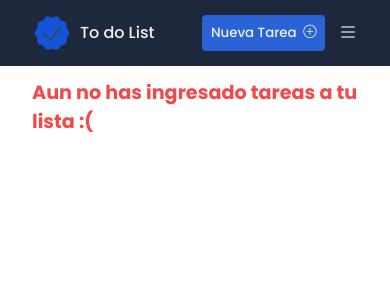
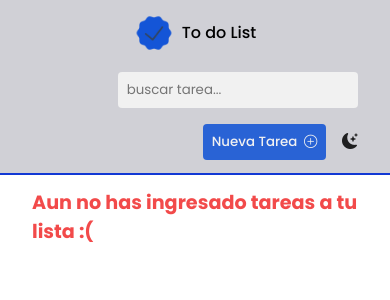
Before and after one commit to JoaquinRodriguez04/task-list-react, a React (Vite) app: page / in a window 390 px wide. Shown: the top 300 px of the page. Built offline with nearby package versions, Linux system fonts and the light colour scheme.

Commit message:
se modifico la aplicacion

```diff
--- a/src/App.css
+++ b/src/App.css
@@ -10,9 +10,15 @@
 .app{
     display: flex;
     flex-direction: column;
+    min-height: 100vh;
+}
+
+.appModeDark{
+    background-color: #111;
 }
 
 button{
     border: none;
     background-color: transparent;
+    color: #fff;
 }
--- a/src/App.jsx
+++ b/src/App.jsx
@@ -8,6 +8,7 @@ function App() {
   const [tasks, setTasks] = useState([]);
   const [currentTasks, setCurrentTasks] = useState([]);
   const [searchString, setSearhString] = useState('');
+  const [modeDark, setModeDark] = useState(false);
 
   // funcion que agrega las tareas al estado tarea, y hacemos un spread(...) del array de tareas y le agregamos la tarea que traemos como parametro
   const addTasks = (task) =>{
@@ -30,12 +31,18 @@ function App() {
     setCurrentTasks(tasks.filter((task) => task.title.toLowerCase().includes(searchString.toLowerCase())));
   }, [searchString, tasks]);
 
+  const handleModeDark = () => {
+    setModeDark(!modeDark);
+  }
+
   return (
-    <section className='app'>
+    <section className={`app ${modeDark && 'appModeDark'}`}>
       <TaskNavbar
         addTasks={addTasks}
         searchString={searchString}
         handleChangeFilter={handleChangeFilter}
+        handleModeDark={handleModeDark}
+        modeDark={modeDark}
       />
       <TaskList currentTasks={currentTasks} deleteTask={deleteTask}/>
     </section>
--- a/src/boys.js
+++ /dev/null
@@ -1,33 +0,0 @@
-const chicos = [
-    {
-        name: "Facundo Tabares",
-        description: "Tarea: Funcioanlidad",
-        image: "https://images.pexels.com/photos/1666021/pexels-photo-1666021.jpeg?auto=compress&cs=tinysrgb&w=1260&h=750&dpr=1",
-    },
-
-    {
-        name: "Agustin Montiani",
-        description: "Tarea: Footer ",
-        image: "https://images.pexels.com/photos/1486974/pexels-photo-1486974.jpeg?auto=compress&cs=tinysrgb&w=1260&h=750&dpr=1",
-    },
-
-    {
-        name: "Valentino Cuchi Zanini",
-        description: "Tarea: Sidebar ",
-        image: "https://images.pexels.com/photos/9784200/pexels-photo-9784200.jpeg?auto=compress&cs=tinysrgb&w=1260&h=750&dpr=1",
-    },
-
-    {
-        name: "Ivan Sortino",
-        description: "Tarea: TaskList",
-        image: "https://images.pexels.com/photos/1743165/pexels-photo-1743165.jpeg?auto=compress&cs=tinysrgb&w=1260&h=750&dpr=1",
-    },
-
-    {
-        name: "Joaquin Rodriguez",
-        description: "Tarea: Estilos",
-        image: "https://avatars.githubusercontent.com/u/129023099?v=4",
-    },
-]
-
-export default chicos;
--- a/src/components/TaskForm/TaskForm.css
+++ b/src/components/TaskForm/TaskForm.css
@@ -31,6 +31,11 @@
   width: 35em;
 }
 
+.modalModeDark{
+  background-color: #141313;
+  color: var(--clr-white);
+}
+
 .modalTop {
   display: flex;
   align-items: center;
@@ -42,7 +47,12 @@
   padding: .3em .5em;
   border: none;
   background-color: transparent;
+  color: #111;
   border-radius: var(--border-radius);
+}
+
+.btnCloseModalModeDark{
+  color: var(--bg-white);
 }
 
 .btnCloseModal:hover {
@@ -87,6 +97,18 @@
 
 :is(.input, .textarea):focus {
   background-color: #123071e5;
+}
+
+:is(.inputModeDark, .textareaModeDark){
+  background-color: #2c39565e;
+}
+
+:is(.inputModeDark, .textareaModeDark):hover{
+  background-color: #4151755e;
+}
+
+:is(.inputModeDark, .textareaModeDark):focus{
+  background-color: #5261885e;
 }
 
 .btnWrapper {
--- a/src/components/TaskForm/TaskForm.jsx
+++ b/src/components/TaskForm/TaskForm.jsx
@@ -2,7 +2,7 @@ import React, { useState } from 'react';
 import { v4 as uuidv4 } from 'uuid';
 import "./TaskForm.css";
 
-const TaskForm = ({ addTasks }) => {
+const TaskForm = ({addTasks, modeDark}) => {
 
     // estado que maneja la visibilidad del modal, comienza en false para que no sea visible
     const [openModal, setOpenModal] = useState(false);
@@ -38,11 +38,11 @@ const TaskForm = ({ addTasks }) => {
                 openModal
                 &&
                 <div className='modalBackground'>
-                    <div className='modal'>
+                    <div className={`modal ${modeDark && 'modalModeDark'}`}>
                         <div className='modalTop'>
                             <h2>Agregar nueva tarea</h2>
                             <button
-                                className='btnCloseModal'
+                                className={`btnCloseModal ${modeDark && 'btnCloseModalModeDark'}`}
                                 onClick={handleCloseModal}>
                                 <i className="bi bi-x-lg"></i>
                             </button>
@@ -51,21 +51,21 @@ const TaskForm = ({ addTasks }) => {
                             onSubmit={handleSubmitTask}
                             className='formWrapper'>
                             <div className='inputWrapper'>
-                                <label htmlFor="title">Ingresa el titulo de su tarea:</label>
+                                <label htmlFor="title">Ingrese el titulo:</label>
                                 <input
                                     type="text"
                                     id='title'
                                     name='title'
                                     placeholder='ej: salir a correr 20 minutos'
-                                    className='input' />
+                                    className={`input ${modeDark && 'inputModeDark'}`} />
                             </div>
                             <div className='inputWrapper'>
-                                <label htmlFor="description">Ingrese la descripcion para su tarea:</label>
+                                <label htmlFor="description">Ingrese la descripcion:</label>
                                 <textarea
                                     name="description"
                                     id="description"
                                     placeholder='descripcion / aclaracion'
-                                    className='textarea'
+                                    className={`textarea ${modeDark && 'inputModeDark'}`}
                                     >
                                 </textarea>
                             </div>
--- a/src/components/TaskNavbar/TaskNavbar.css
+++ b/src/components/TaskNavbar/TaskNavbar.css
@@ -1,10 +1,9 @@
 /* taskNavbar */
 :root {
-  --bg-dark-blue: #051027e5;
   --clr-white: #f1f1f1;
   --border-radius: .3em;
-  --bg-side-mobile: #051027;
   --clr-red: #f24a4a;
+  --border-clr: #1138d4;
 }
 
 .navbar {
@@ -13,7 +12,12 @@
   justify-content: space-between;
   padding: .8em 2em;
   backdrop-filter: blur(10px);
-  background-color: var(--bg-dark-blue);
+  background-color: #d0d0d6;
+  border-bottom: 2px solid var(--border-clr);
+}
+
+.navBarModeDark{
+  background-color: #1f1f20;
   color: var(--clr-white);
 }
 
@@ -33,68 +37,51 @@
 
 .taskManagerWrapper {
   display: flex;
+  align-items: center;
+  justify-content: flex-end;
   flex-wrap: wrap;
-  justify-content: flex-end;
   gap: 1em;
 }
 
-.inputTaskSeach {
+.inputTaskSearch {
   border: none;
   border-radius: var(--border-radius);
   padding: .6em .65em;
   outline: none;
-  width: 25em;
+  width: 18em;
+  background-color: #f1f1f1;
 }
 
-:is(.taskManagerMobile, .taskMobile) {
-  display: none;
+.inputTaskSearhModeDark{
+  background-color: #4f4f526f;
+}
+
+.btnHandleMode{
+  color: #1f1f20;
+  font-size: 1em;
+  cursor: pointer;
+}
+
+.btnHandleModeDK{
+  color: var(--clr-white);
+}
+
+.btnModeDark:hover{
+  transform: scale(1.1);
 }
 
 /* media queries */
-@media screen and (max-width:675px) {
-
-  .taskMobile {
-    display: flex;
-    align-items: center;
-    gap: .8em;
+@media screen and (max-width:668px) {
+  .navbar{
+    flex-direction: column;
+    row-gap: 1.2em;
   }
 
-  .taskManagerMobile {
-    display: block;
-  }
-
-  .barsDesktop {
-    color: var(--clr-white);
-    font-size: 1.5em;
-  }
-
-  .taskManagerDesktop {
-    display: none;
-  }
-
-  .taskManagerMobile {
-    display: flex;
-    flex-direction: column;
-    align-items: flex-end;
-    gap: 1.4em;
-    position: fixed;
-    top: 0;
-    right: 0;
-    width: 20em;
-    height: 100vh;
-    background-color: var(--bg-side-mobile);
-    padding: 1.5em;
-  }
-
-  .btnCloseSidebarMobile {
-    color: var(--clr-white);
-  }
-
-  .btnCloseSidebarMobile:hover {
-    color: var(--clr-red);
+  .taskManagerWrapper{
+    width: 100%;
   }
 
   .inputTaskSeach {
-    width: 100%;
+    flex: 1;
   }
 }
--- a/src/components/TaskNavbar/TaskNavbar.jsx
+++ b/src/components/TaskNavbar/TaskNavbar.jsx
@@ -3,64 +3,28 @@ import logo from '../../assets/logo.png';
 import './TaskNavbar.css';
 import {TaskForm} from '../index';
 
-const TaskNavbar = ({addTasks, searchString, handleChangeFilter}) => {
-
-  // estado que maneja el estado del sidebar mobile
-  const [sidebarActive, setSidebarActive] = useState(false);
-
-  // accion que se encarga de abrir el sidebar
-  const handleSidebarOpen = () => {
-    setSidebarActive(true);
-  };
-
-  // accion que se encarga de cerrar el sidebar
-  const handleSidebarClose = () => {
-    setSidebarActive(false);
-  };
+const TaskNavbar = ({addTasks, searchString, handleChangeFilter, handleModeDark, modeDark}) => {
 
   return (
-    <header className='navbar'>
+    <header className={`navbar ${modeDark && 'navBarModeDark'}`}>
         <div className='logoWrapper'>
             <img src={logo} className='logo' alt="logo-type" />
             <span className='logoText'>To do List</span>
         </div>
-        <div className='taskManagerDesktop'>
-          <div className='taskManagerWrapper'>
-            <input
-              type="text"
-              placeholder='Escriba el nombre de su tarea para buscar...'
-              value={searchString}
-              onChange={handleChangeFilter}
-              className='inputTaskSeach' />
-            <TaskForm addTasks={addTasks}/>
-          </div>
-        </div>
-        <div className='taskMobile'>
-          <TaskForm addTasks={addTasks}/>
+        <div className='taskManagerWrapper'>
+          <input
+            type="text"
+            placeholder='buscar tarea...'
+            value={searchString}
+            onChange={handleChangeFilter}
+            className={`inputTaskSearch ${modeDark && 'inputTaskSearhModeDark'}`} />
+          <TaskForm addTasks={addTasks} modeDark={modeDark}/>
           <button
-            onClick={handleSidebarOpen}
-            className='btnBarsDesktop'>
-            <i className="bi bi-list barsDesktop"></i>
+            className={`btnHandleMode ${modeDark && 'btnHandleModeDK'}`}
+            onClick={handleModeDark}>
+            <i class="bi bi-moon-stars-fill"></i>
           </button>
         </div>
-        {
-          sidebarActive &&
-          <div className='taskManagerMobile'>
-            <button
-              onClick={handleSidebarClose}
-              className='btnCloseSidebarMobile'>
-              <i className="bi bi-x-lg"></i>
-            </button>
-            <div className='taskManagerWrapper'>
-              <input
-                type="text"
-                placeholder='Escriba el nombre de su tarea para buscar...'
-                value={searchString}
-                onChange={handleChangeFilter}
-                className='inputTaskSeach' />
-            </div>
-          </div>
-        }
     </header>
   )
 };
--- a/src/components/TaskSidebar/TaskSidebar.jsx
+++ /dev/null
@@ -1,38 +0,0 @@
-import React, { useState } from 'react';
-import './TaskSidebar.css';  // Asegúrate de tener un archivo de estilo para la barra lateral
-import boys from '../../boys';
-import { Link } from 'react-router-dom';
-
-const TaskSidebar = () => {
-  const [isOpen, setIsOpen] = useState(false);
-
-  const toggleSidebar = () => {
-    setIsOpen(!isOpen);
-  };
-
-  const linkStyle = {
-    textDecoration: 'none', // Elimina el subrayado predeterminado
-    color: 'white',         // Color del texto
-    // Agrega más estilos según sea necesario
-  };
-
-  return (
-    <div className={`sidebar ${isOpen ? 'open' : ''}`}>
-      <button className="toggle-btn" onClick={toggleSidebar}>
-        ☰
-      </button>
-      <ul>
-      {boys.map((boy, index) => (
-          <li key={index}>
-        <Link to={`/${boy.name}`} style={linkStyle}>{boy.name}</Link>
-
-            </li>
-
-        ))}
-        {/* Agrega más elementos según sea necesario */}
-      </ul>
-    </div>
-  );
-};
-
-export default TaskSidebar;
--- a/src/components/index.js
+++ b/src/components/index.js
@@ -2,12 +2,10 @@ import TaskForm from "./TaskForm/TaskForm";
 import TaskItem from "./TaskItem/TaskItem";
 import TaskList from "./TaskList/TaskList";
 import TaskNavbar from "./TaskNavbar/TaskNavbar";
-import TaskSidebar from "./TaskSidebar/TaskSidebar";
 
 export {
     TaskForm,
     TaskItem,
     TaskList,
     TaskNavbar,
-    TaskSidebar
 };
```
Also changed, not shown: src/components/TaskSidebar/TaskSidebar.css (deleted, +0 -51 lines), src/views/BoysViews.css (deleted, +0 -15 lines), src/views/BoysViews.jsx (deleted, +0 -14 lines).
